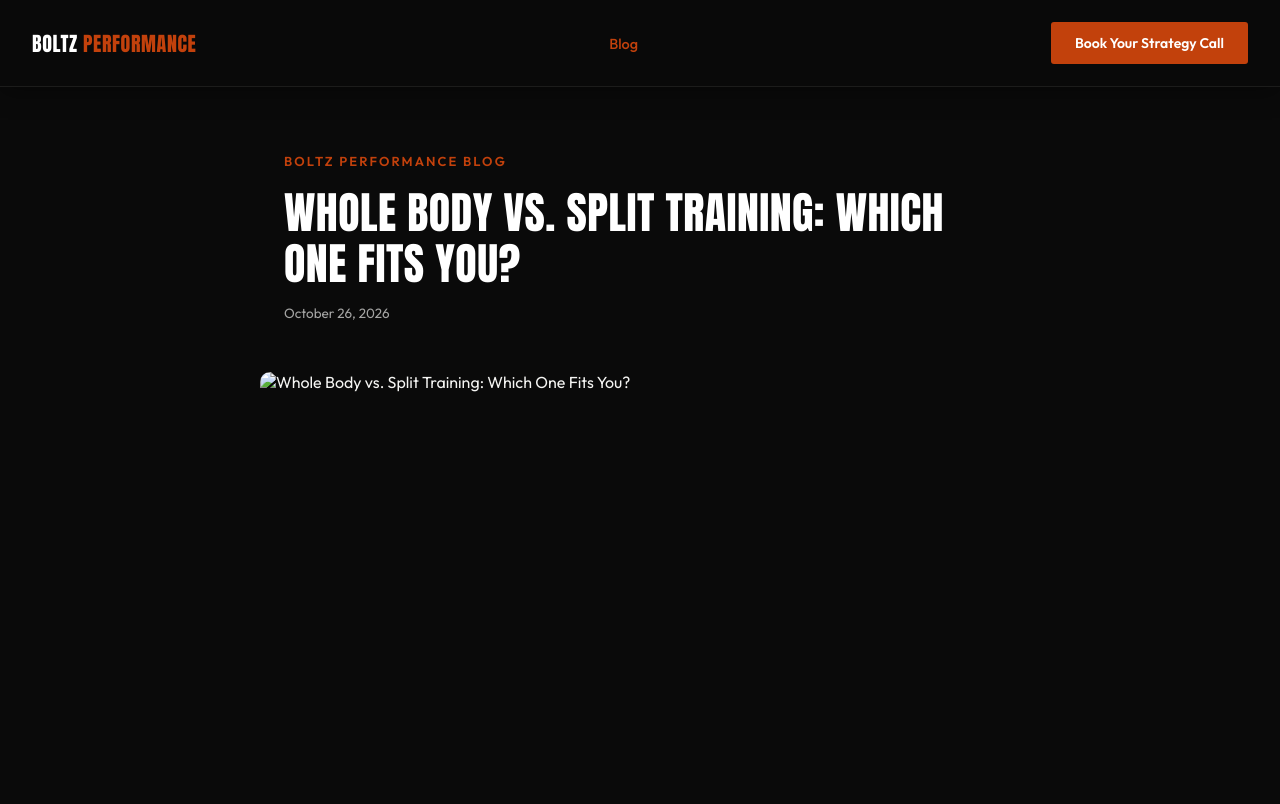
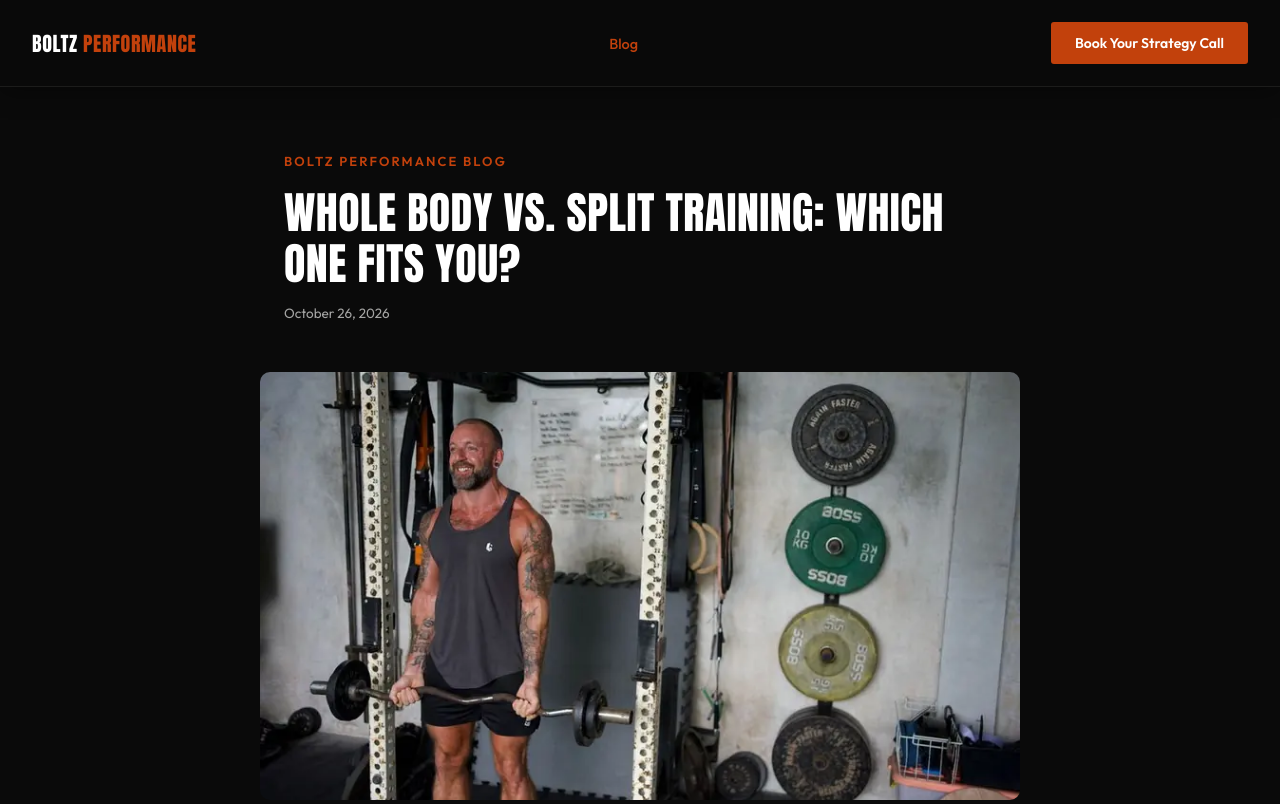
Before and after one commit to Botlz5605/boltz-performance, an Eleventy site: page src/blog/posts/whole-body-vs-split-training.md in a window 1280 px wide. Shown: the top 804 px of the page. Built offline with nearby package versions, Linux system fonts and the light colour scheme; Eleventy itself is replaced by a stand-in of ours; files that its build step writes are made by us from their sources.

Commit message:
Update whole-body-vs-split-training.md

```diff
--- a/src/blog/posts/whole-body-vs-split-training.md
+++ b/src/blog/posts/whole-body-vs-split-training.md
@@ -1,7 +1,7 @@
 ---
 title: "Whole Body vs. Split Training: Which One Fits You?"
 date: 2026-10-26
-image: "[PLACEHOLDER - choose an existing site image]"
+image: "/images/gallery-bicep.webp"
 excerpt: "Research shows whole body and split training build similar muscle when weekly work is the same. Here is how to choose the one you will actually stick with."
 ---
 
```
